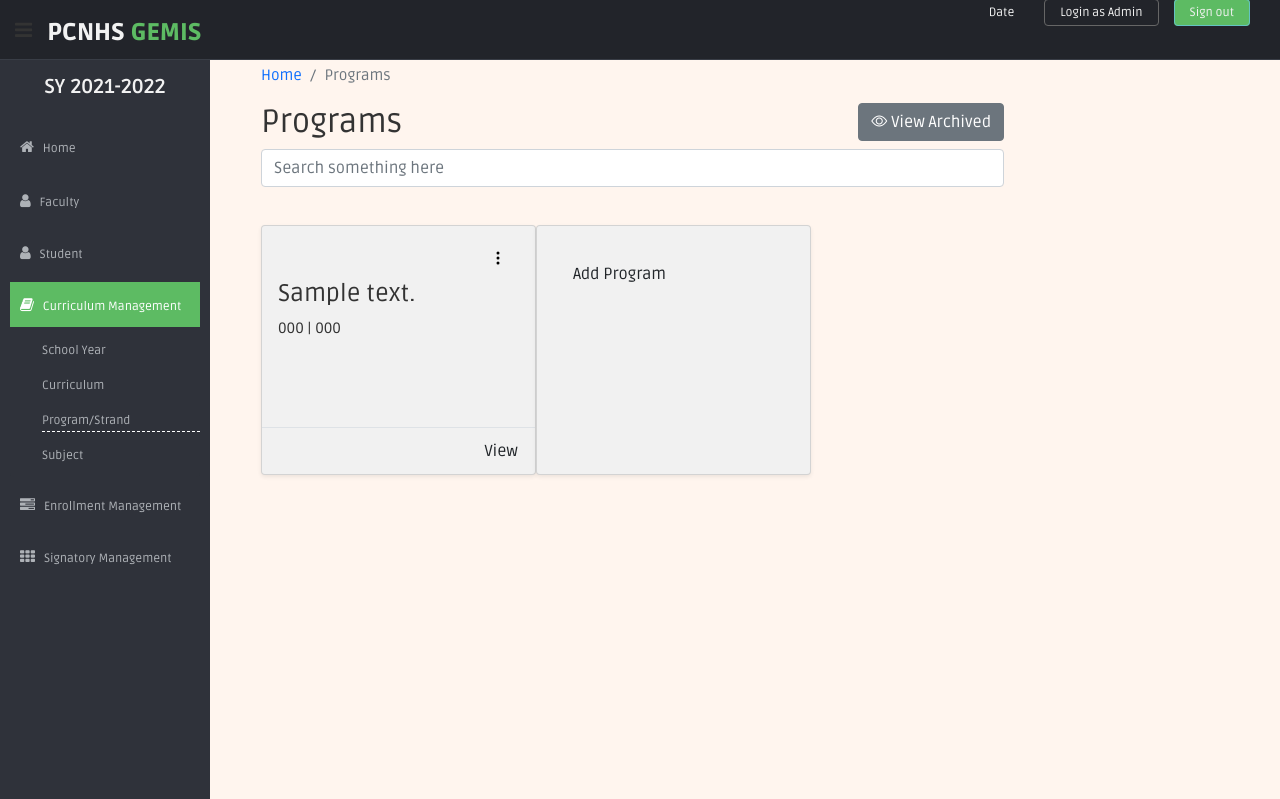
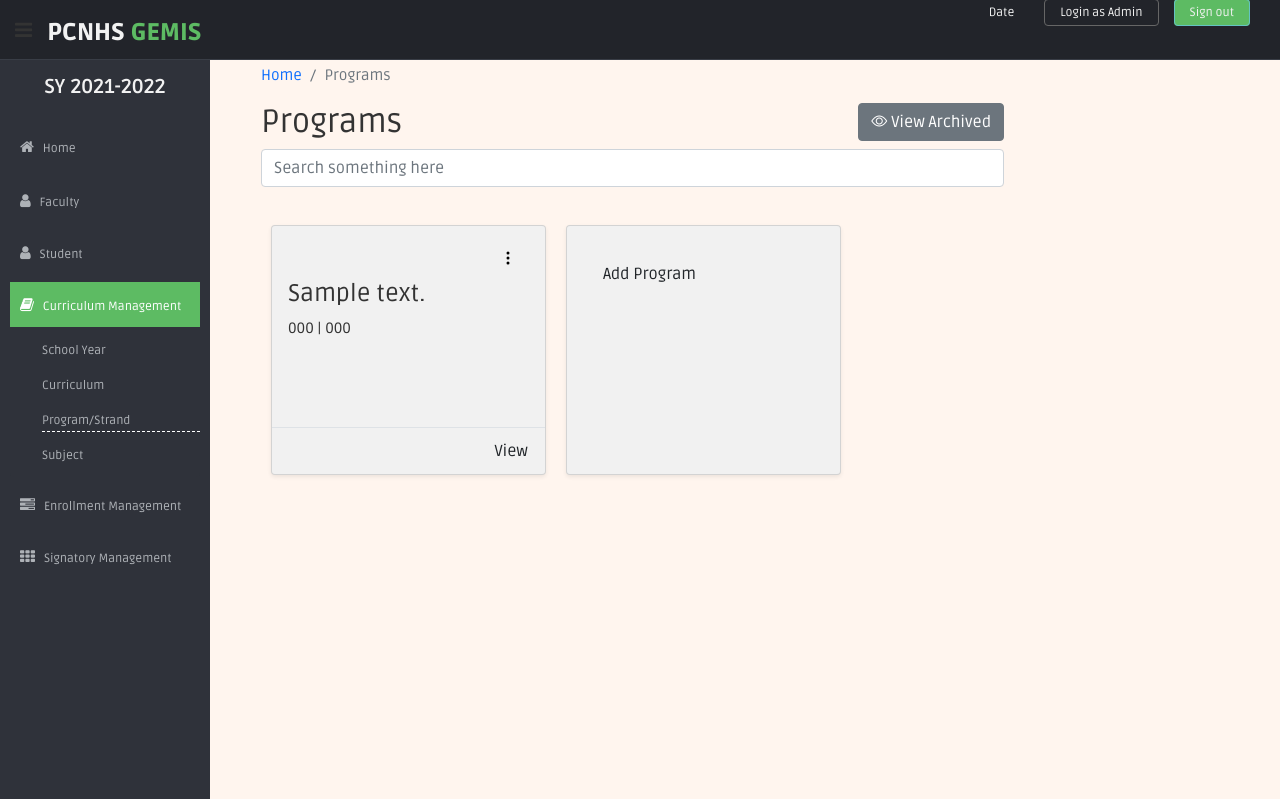
Before and after one commit to AJLC-TAY/GEMIS-IT-PROJECT, a PHP site: page /admin/programlist.php in a window 1280 px wide. Shown: the top 799 px of the page. Run offline with PHP 8.4, Linux system fonts and the light colour scheme; tables that the repository leaves empty or names only in its code hold one stand-in row (values such as "Sample post"); data that the repository does not hold is empty.

Commit message:
Added margins for card class

```diff
--- a/css/general.css
+++ b/css/general.css
@@ -1,6 +1,8 @@
 .card {
     width: 275px;
     height: 250px;
+    margin-right: 10px;
+    margin-left: 10px;
 }
 
 .curriculum-con {
```
